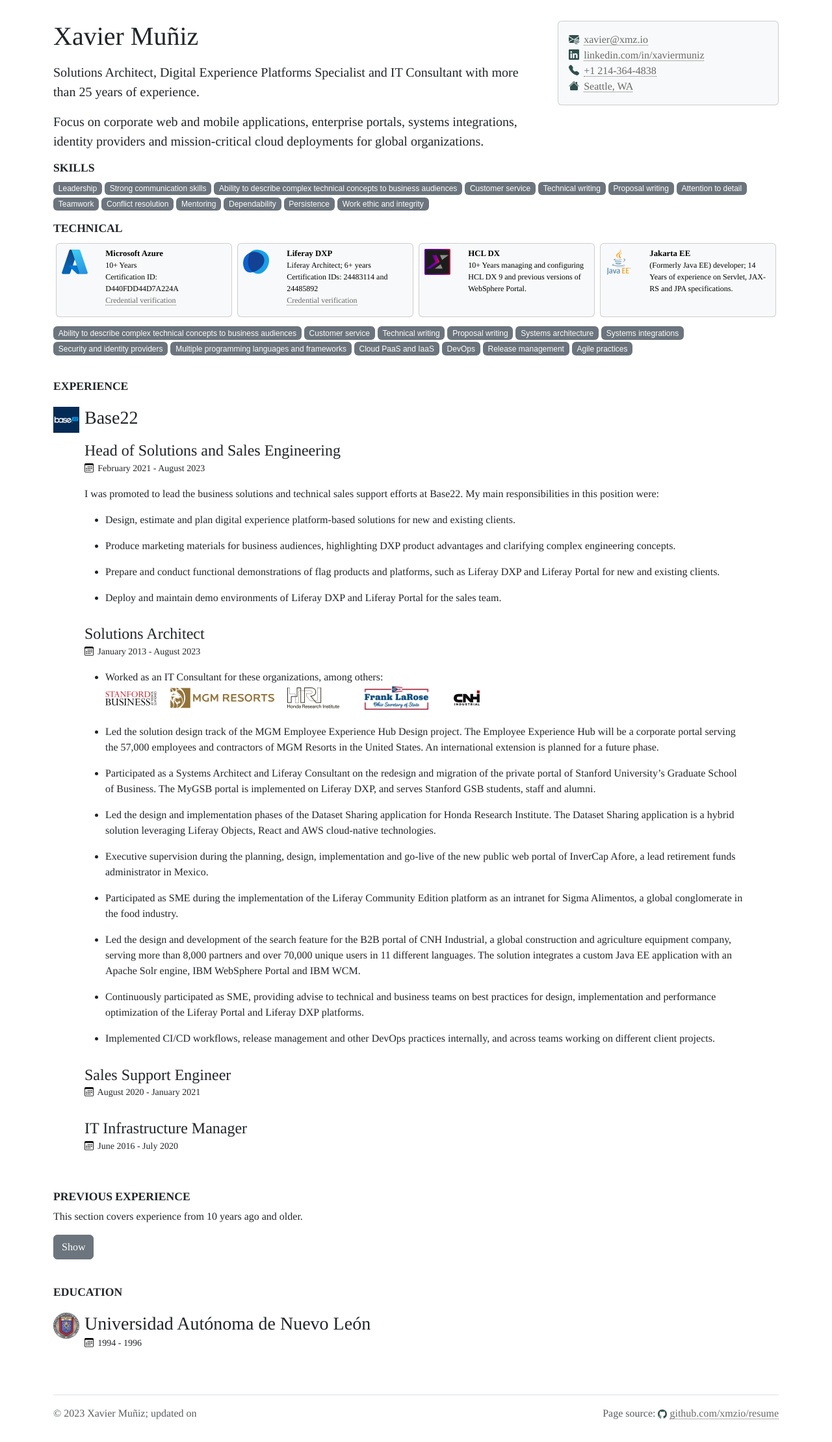
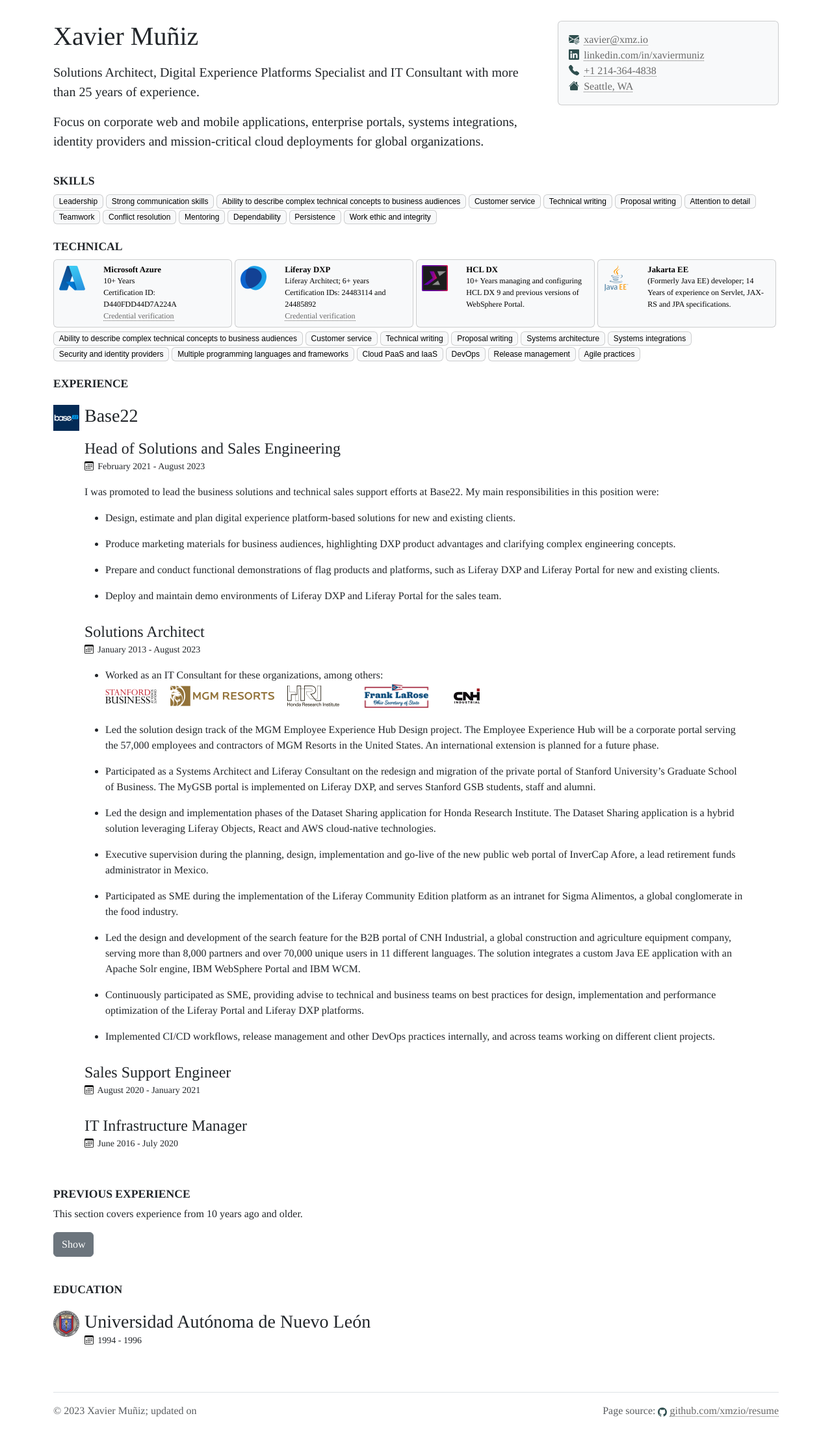
Before and after one commit to xmzio/resume, a Jekyll site: the page built from index.md, in a window 1280 px wide. Shown: the whole page at 65% size. Built offline with Jekyll 4.4.1, drawn with Linux system fonts in a browser that asks for light colours.

Commit message:
Layout and style adjustments

```diff
--- a/_includes/resume_item_card.html
+++ b/_includes/resume_item_card.html
@@ -1,5 +1,5 @@
 
-<div class="card text-bg-light w-25 h-100 m-1">
+<div class="card text-bg-light w-25 h-100 mtb-1 me-1">
 
   <div class="row g-0">
     <div class="col-md-3 p-2">
--- a/_includes/resume_section_cards_and_lists.html
+++ b/_includes/resume_section_cards_and_lists.html
@@ -6,7 +6,7 @@
   {% if item.highlight == true %}
     {% if card_section_open == false %}
       <div class="row">
-          <div class="col-12 d-flex flex-row pb-3">
+          <div class="col-12 d-flex flex-row pb-1">
       {% assign card_section_open = true %}
     {% endif %}
 
--- a/assets/main.js.liquid
+++ b/assets/main.js.liquid
@@ -10,7 +10,7 @@ for( let i=0; i < listitems_as_badges_lists.length; i++) {
 var listitems_as_badges_items = document.querySelectorAll(".listitems_as_badges li");
 for( let i=0; i < listitems_as_badges_items.length; i++) {
   listitems_as_badges_items[i].classList.add("badge");
-  listitems_as_badges_items[i].classList.add("text-bg-secondary");
+  listitems_as_badges_items[i].classList.add("text-bg-light");
   listitems_as_badges_items[i].classList.add("listitems_as_badges_items");
 }
 
--- a/assets/style.scss
+++ b/assets/style.scss
@@ -65,8 +65,8 @@ h3, h4 {
   padding: 15pt 0 15pt 0;
 }
 .resume_skillsSoft, .resume_skillsTechnical {
+  margin: 15pt 0 0 0;
   padding: 0;
-  margin: 0;
 }
 .resume_section .card h3 {
   font-size: .8em;
@@ -104,10 +104,16 @@ img.emblem-small, img[src*="#emblem-small"] {
   padding: 0;
   display: inline-block;
 }
-
+.listitems_as_badges ul {
+  margin: 0 0 .25rem 0;
+  padding: 0;
+}
 .listitems_as_badges_items {
   font-family: sans-serif;
   font-weight: normal;
+  border-color: rgba(0, 0, 0, 0.176);
+  border-width: 1px;
+  border-style: solid;
 }
 
 @media print {
```
